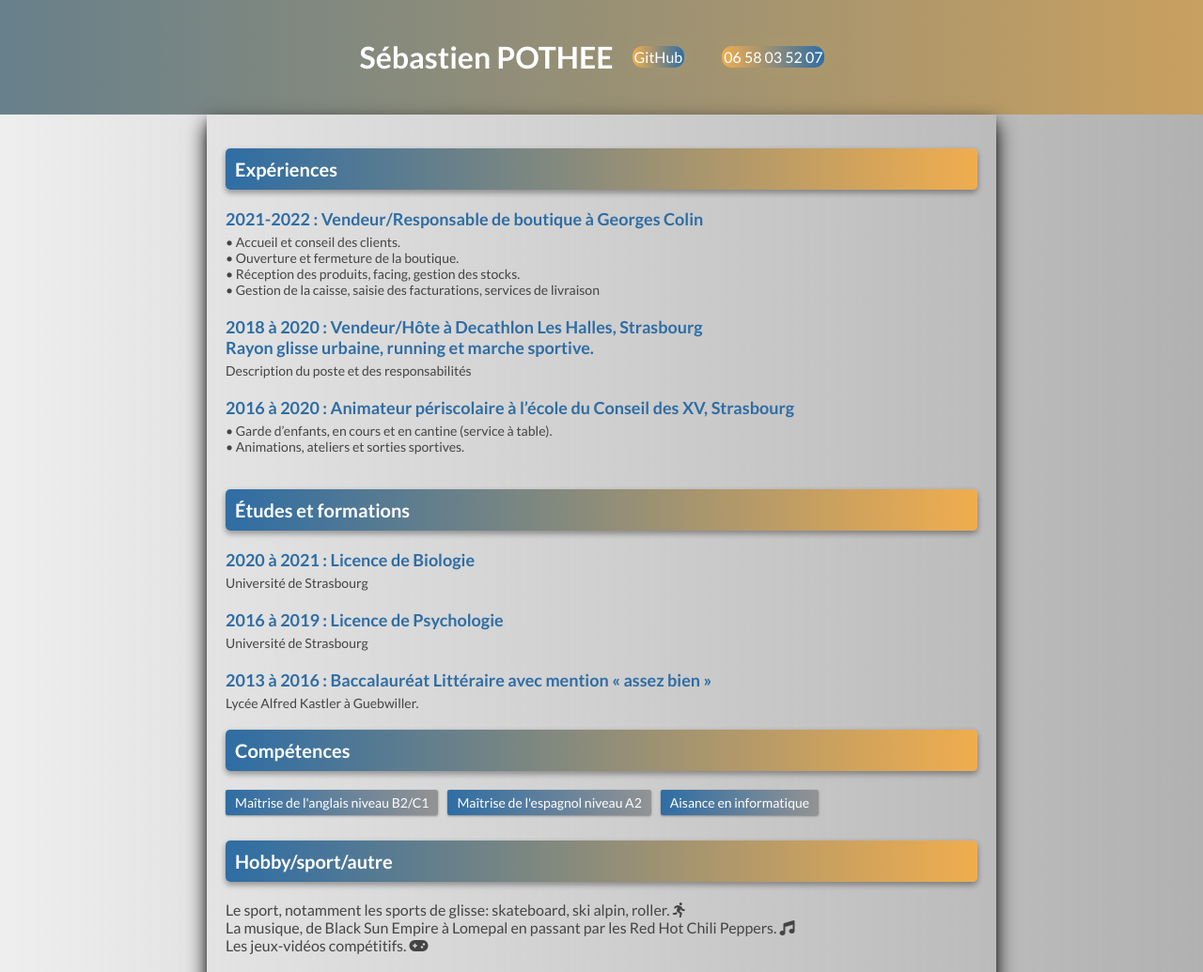
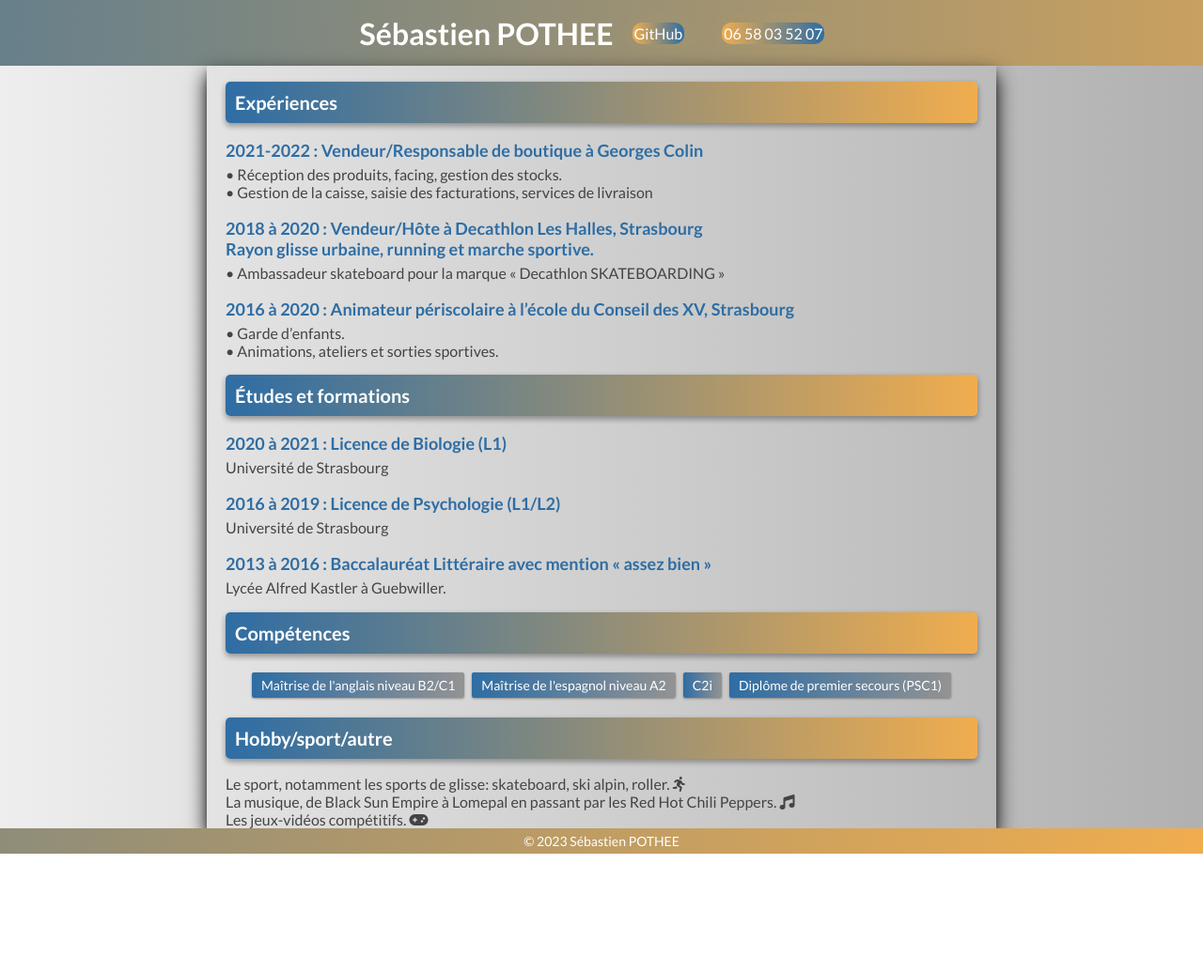
Before and after one commit to Seb-Pot-Dev/CV, a plain HTML site: page index.html in a window 1280 px wide. Shown: the top 1035 px of the page at 94% size. After the commit the page ends 909 px from the top, so only its background shows below. Drawn offline with Linux system fonts and the light colour scheme.

Commit message:
add infos - few css change

```diff
--- a/index.html
+++ b/index.html
@@ -10,67 +10,87 @@
 </head>
 
 <body>
+    <!-- HEADER -->
     <header>
         <h1>Sébastien POTHEE</h1>
-        <a class ="socials" href="https://github.com/Seb-Pot-Dev">GitHub</a><br>
-        <a href ="tel:+33658035207" class="socials">06 58 03 52 07</a>
+        <a class="socials" href="https://github.com/Seb-Pot-Dev">GitHub</a>
+        <a href="tel:+33658035207" class="socials">06 58 03 52 07</a>
     </header>
+
+    <!-- MAIN -->
     <main>
-        <nav>
-        </nav>
+        <!-- SECTION -->
         <section class="experience">
+            <!-- H2 -->
             <h2 class="section-title">Expériences</h2>
+            <!-- DIV -->
             <div class="experience-item">
                 <h3>2021-2022 : Vendeur/Responsable de boutique à Georges Colin</h3>
-                <p>• Accueil et conseil des clients. <br>
-                    • Ouverture et fermeture de la boutique. <br>
+                <p>
                     • Réception des produits, facing, gestion des stocks. <br>
-                    • Gestion de la caisse, saisie des facturations, services de livraison</p>
+                    • Gestion de la caisse, saisie des facturations, services de livraison
+                </p>
+            </div>
+            <!-- DIV -->
+            <div class="experience-item">
+                <h3>
+                    2018 à 2020 : Vendeur/Hôte à Decathlon Les Halles, Strasbourg <br>
+                    Rayon glisse urbaine, running et marche sportive.
+                </h3>
+                <p>
+                    • Ambassadeur skateboard pour la marque « Decathlon
+                    SKATEBOARDING »
+                </p>
+            </div>
+            <!-- DIV -->
+            <div class="experience-item">
+                <h3>2016 à 2020 : Animateur périscolaire à l’école du Conseil des XV, Strasbourg <br></h3>
+                <p>
+                    • Garde d’enfants. <br>
+                    • Animations, ateliers et sorties sportives.
+                </p>
+            </div>
+        </section>
+        <!-- SECTION -->
+        <section class="education">
+            <h2 class="section-title">Études et formations</h2>
+            <div class="experience-item">
+                <h3>2020 à 2021 : Licence de Biologie (L1)</h3>
+                <p>Université de Strasbourg</p>
             </div>
             <div class="experience-item">
-                <h3>2018 à 2020 : Vendeur/Hôte à Decathlon Les Halles, Strasbourg <br>
-                    Rayon glisse urbaine, running et marche sportive.
-                </h3>
-                <p>Description du poste et des responsabilités</p>
+                <h3>2016 à 2019 : Licence de Psychologie (L1/L2)</h3>
+                <p>Université de Strasbourg</p>
             </div>
             <div class="experience-item">
-                <h3>2016 à 2020 : Animateur périscolaire à l’école du Conseil des XV, Strasbourg <br></h3>
-                <p>• Garde d’enfants, en cours et en cantine (service à table). <br>
-                    • Animations, ateliers et sorties sportives.</p>
-            </div>
-        </section>
-        <section class="education">
-            <h2 class="section-title">Études et formations</h2>
-            <div class="education-item">
-                <h3>2020 à 2021 : Licence de Biologie</h3>
-                <p>Université de Strasbourg</p>
-            </div>
-            <div class="education-item">
-                <h3>2016 à 2019 : Licence de Psychologie</h3>
-                <p>Université de Strasbourg</p>
-            </div>
-            <div class="education-item">
                 <h3>2013 à 2016 : Baccalauréat Littéraire avec mention « assez bien »</h3>
                 <p>Lycée Alfred Kastler à Guebwiller.</p>
             </div>
+        </section>
+        <!-- SECTION -->
         <section class="skills">
             <h2 class="section-title">Compétences</h2>
             <ul>
                 <li>Maîtrise de l'anglais niveau B2/C1</li>
                 <li>Maîtrise de l'espagnol niveau A2</li>
-                    <li>Aisance en informatique</li>
+                <!-- <li>Aisance en informatique</li> -->
+                <li>C2i</li>
+                <li>Diplôme de premier secours (PSC1)</li>
             </ul>
         </section>
-        </section>
+        <!-- SECTION -->
         <section class="other">
             <h2 class="section-title">Hobby/sport/autre</h2>
-            <div class="education-item">
-                <p>Le sport, notamment les sports de glisse: skateboard, ski alpin, roller. <i class="fa-solid fa-person-running"></i><br>
-                La musique, de Black Sun Empire à Lomepal en passant par les Red Hot Chili Peppers. <i class="fa-solid fa-music"></i><br>
-                Les jeux-vidéos compétitifs. <i class="fa-solid fa-gamepad"></i></p>
-            </div>
+            <p>
+                Le sport, notamment les sports de glisse: skateboard, ski alpin, roller. <i
+                    class="fa-solid fa-person-running"></i><br>
+                La musique, de Black Sun Empire à Lomepal en passant par les Red Hot Chili Peppers. <i
+                    class="fa-solid fa-music"></i><br>
+                Les jeux-vidéos compétitifs. <i class="fa-solid fa-gamepad"></i>
+            </p>
         </section>
     </main>
+    <!-- FOOTER -->
     <footer>
         &copy; 2023 Sébastien POTHEE
     </footer>
--- a/stylesheet.css
+++ b/stylesheet.css
@@ -1,16 +1,11 @@
-/* Couleurs */
+/* ------------------Couleurs-------------------- */
 :root {
   --primary-color: #2e6da4;
   --secondary-color: #f0ad4e;
   --tertiary-color: #939393;
 }
 
-/* Style de base */
-html {
-  margin: 0;
-  padding: 0;
-  height: 100%;
-}
+/* ---------------Style de base------------------ */
 body {
   font-family: "Lato", sans-serif;
   color: #444;
@@ -20,9 +15,20 @@ body {
   /* max-height:max-content; */
 }
 
-/* Header */
-header h1{
-   font-weight:bolder
+/* ---------------------Header------------------- */
+header {
+  display: flex;
+  align-items: center;
+  justify-content: center;
+  background: linear-gradient(
+    to right,
+    var(--primary-color),
+    var(--secondary-color)
+  );
+  color: white;
+  animation: gradient 8s ease infinite;
+  background-size: 200% 100%;
+  max-height: 70px;
 }
 .socials {
   color: white;
@@ -38,41 +44,22 @@ header h1{
   );
   animation: pulse 8s infinite;
 }
-header {
-  display: flex;
-  align-items: center;
-  justify-content: center;
-  background: linear-gradient(
-    to right,
-    var(--primary-color),
-    var(--secondary-color)
-  );
-  color: white;
-  padding: 20px;
-  animation: gradient 8s ease infinite;
-  background-size: 200% 100%;
-}
-/* Main */
+/* ---------------------Main------------------------ */
 main {
   display: flex;
   flex-direction: column;
   justify-content: flex-end;
   max-width: 800px;
   margin: 0 auto;
-  padding: 20px;
+  padding: 0 20px;
   box-shadow: 0 10px 20px rgba(0, 0, 0, 1), 0 6px 6px rgba(0, 0, 0, 0.23);
   /* min-height: 60em; */
 }
 
-/* Sections */
-.section {
-  margin-bottom: 40px;
-}
-
+/* -------------------Sections--------------------- */
 .section-title {
   font-size: 20px;
   color: white;
-  margin-bottom: 20px;
   background: linear-gradient(
     to right,
     var(--primary-color),
@@ -82,12 +69,31 @@ main {
   padding: 10px;
   border-radius: 5px;
 }
+p {
+    margin: 0;
+}
 
-/* Compétences */
+/* ---------------Expériences---------------- */
+.experience h3 {
+    font-size: 18px;
+    margin-bottom: 5px;
+    color: var(--primary-color);
+}
+
+/* -------------- Études et formations ----------------------*/
+
+.education h3 {
+    font-size: 18px;
+    margin-bottom: 5px;
+    color: var(--primary-color);
+}
+
+/* -----------------Compétences------------------ */
 .skills ul {
   list-style: none;
   display: flex;
   flex-wrap: wrap;
+  justify-content: center;
   margin: 0;
   padding: 0;
 }
@@ -101,49 +107,11 @@ main {
   color: white;
   font-size: 14px;
   padding: 5px 10px;
-  margin: 0 10px 10px 0;
+  margin: 4px;
   border-radius: 2px;
   box-shadow: 0 1px 3px rgba(0, 0, 0, 0.12), 0 1px 2px rgba(0, 0, 0, 0.24);
 }
-
-/* Expériences */
-.experience .experience-item {
-  margin-bottom: 20px;
-}
-
-.experience h3 {
-  font-size: 18px;
-  margin-bottom: 5px;
-  color: var(--primary-color);
-}
-
-.experience p {
-  font-size: 14px;
-  margin: 0;
-}
-
-/* Études et formations */
-.education .education-item {
-  margin-bottom: 20px;
-}
-
-.education h3 {
-  font-size: 18px;
-  margin-bottom: 5px;
-  color: var(--primary-color);
-}
-
-.education p {
-  font-size: 14px;
-  margin: 0;
-}
-/* Hobby sports et autres */
-li {
-  font-size: 14px;
-  margin: 0;
-}
-
-/* Footer */
+/* -------------------Footer----------------------- */
 footer {
   font-size: 14px;
   margin: 0;
@@ -159,9 +127,8 @@ footer {
   background-size: 200% 100%;
   bottom: 0;
 }
-/*----------------------------------*/
 
-/* Animation en keyframes */
+/* ---------------- Keyframes------------ */
 @keyframes pulse {
   0% {
     box-shadow: 0 0 0 0 var(--secondary-color);
```
Lines whose indentation alone changed are shown as unchanged.
